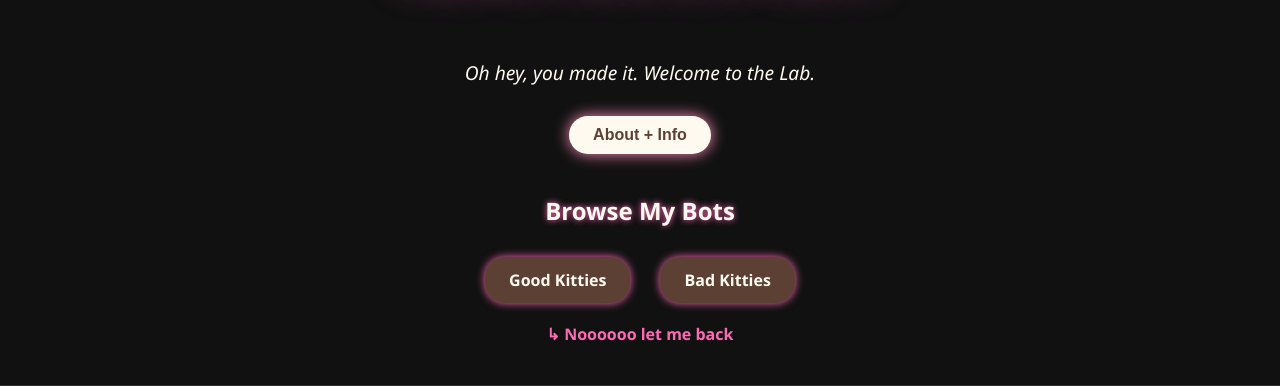
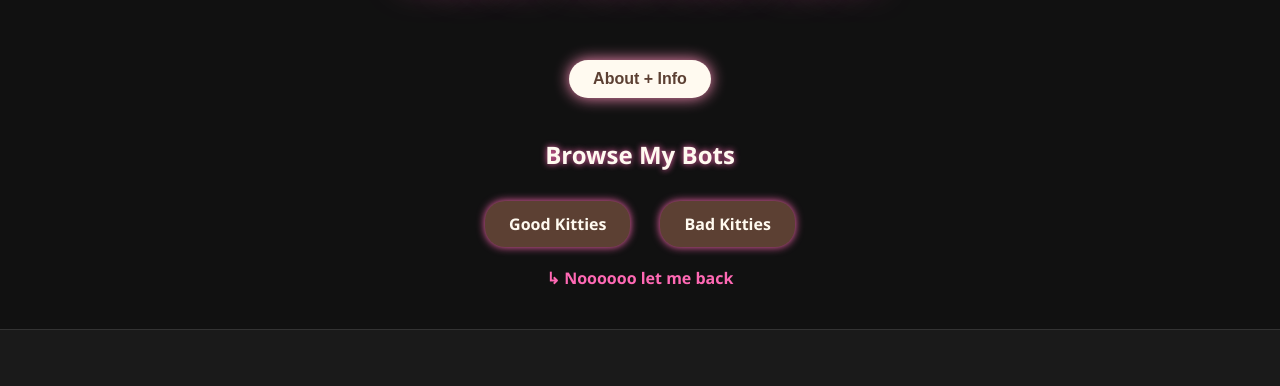
Before and after one commit to Kaiocat/Kaiocat.github.io, a plain HTML site: page index.html in a window 1280 px wide. Shown: the part 853-1239 px from the top of the page. After the commit the page ends 1183 px from the top, so only its background shows below. Drawn offline with Linux system fonts and the light colour scheme.

Commit message:
Update index.html

```diff
--- a/index.html
+++ b/index.html
@@ -238,8 +238,6 @@
 
 
   <h1>Kaio Konstruct</h1>
-
-  <p class="tagline">Oh hey, you made it. Welcome to the Lab.</p>
 <button class="dropdown-toggle" onclick="toggleAbout()">About + Info</button>
       <div id="aboutSection" class="dropdown-content">
   <section id="about">
```
